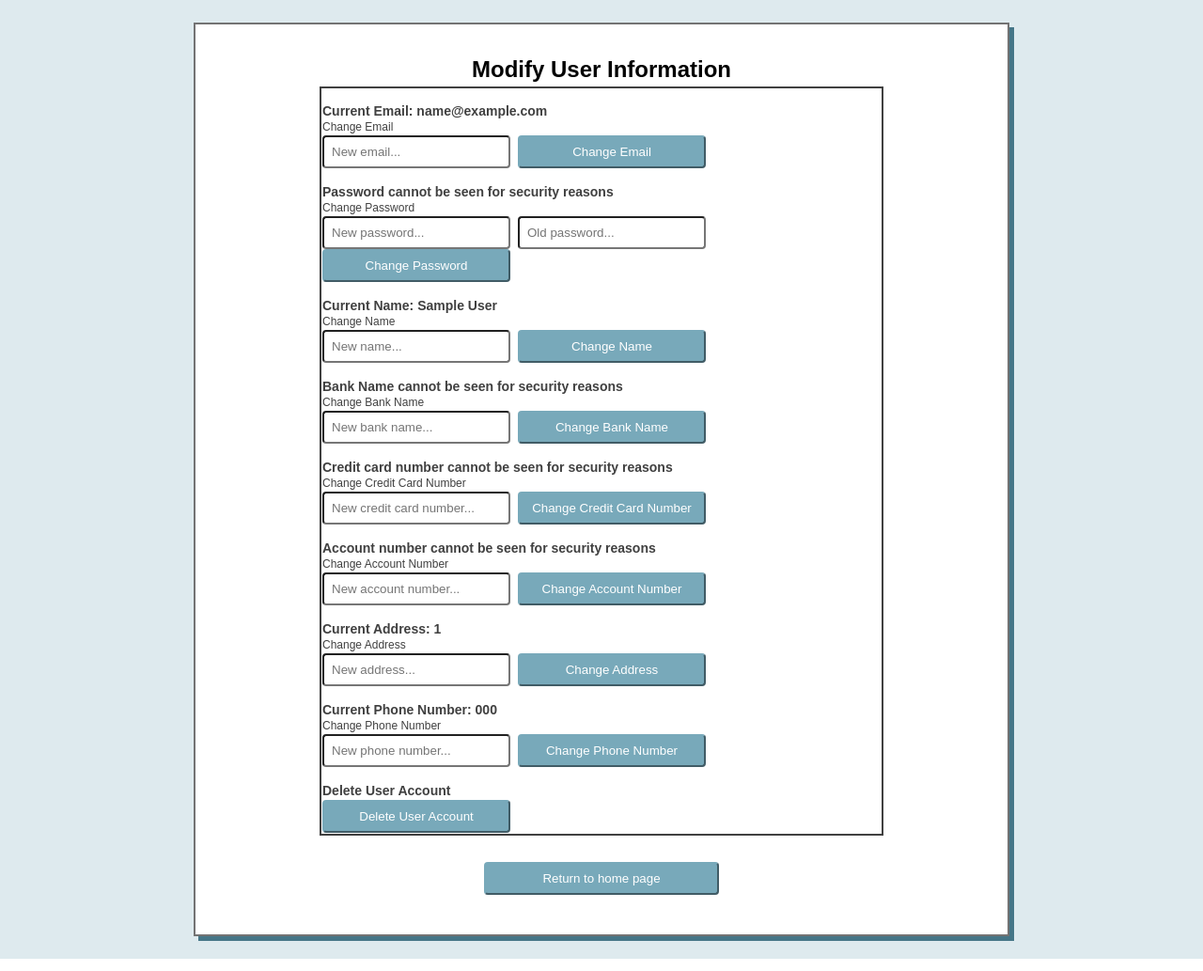
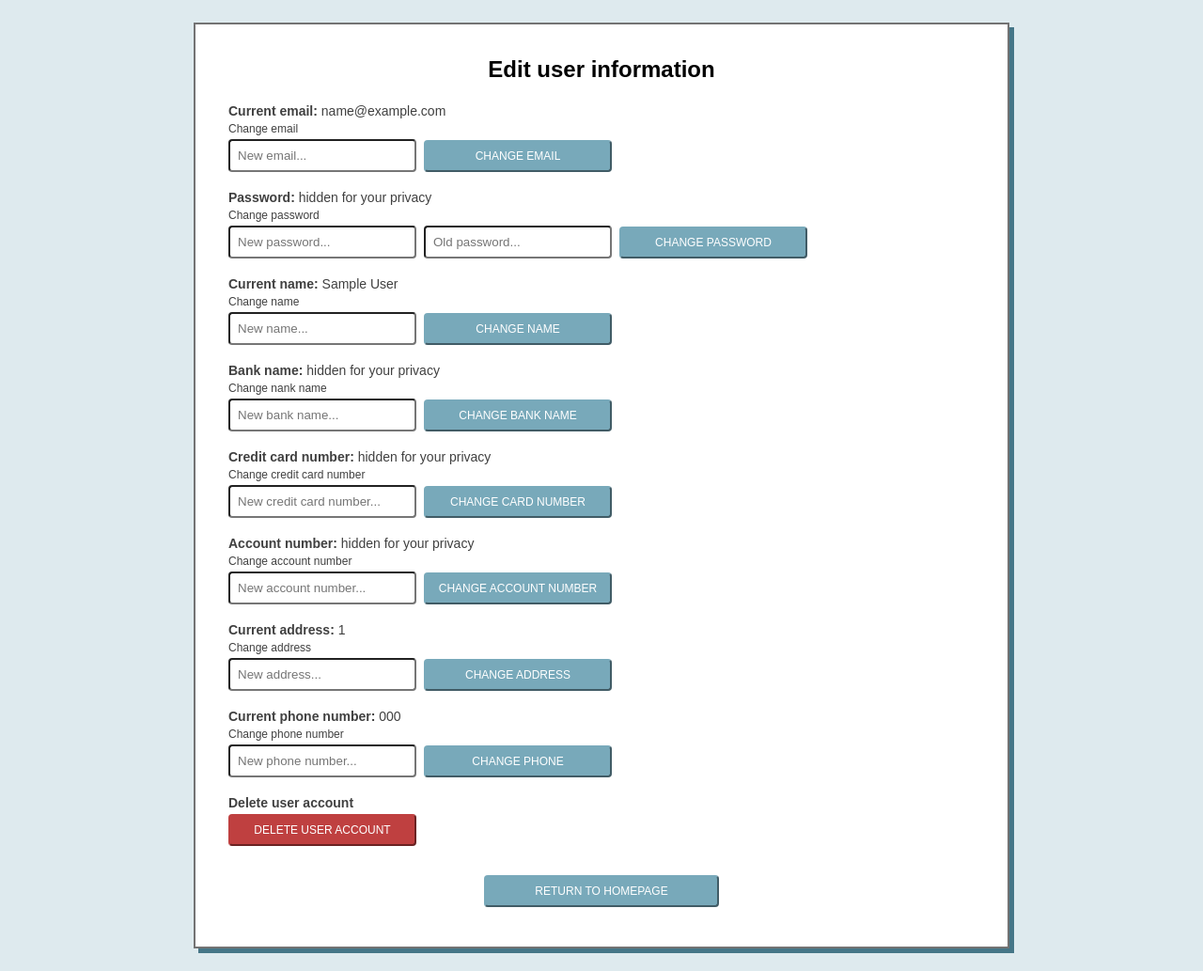
Before and after one commit to alt440/DatabasesPHPMysqli, a PHP site: page /BasicSetup/html/editUserInfo.php in a window 1280 px wide. Shown: the whole page at 94% size. Run offline with PHP 8.4, Linux system fonts and the light colour scheme; the visitor is signed in with stand-in values (Sample User, id 1); tables that the repository leaves empty or names only in its code hold one stand-in row (values such as "Sample post").

Commit message:
more styling

```diff
--- a/FinalProject/BasicSetup/html/css/editInfo.css
+++ b/FinalProject/BasicSetup/html/css/editInfo.css
@@ -43,6 +43,14 @@ tr {
     font-size: 12px;
 }
 
+.subtitle {
+    font-size: 18px;
+    margin-bottom: 4px;
+    text-align: center;
+    margin: auto;
+    margin-bottom: 4px;
+}
+
 .newButton {
     background-color:  #78a9ba;
     border-color: #78a9ba;
@@ -50,9 +58,25 @@ tr {
     padding: 8px;
     border-radius: 4px;
     width: 200px;
+    font-size: 12px;
 }
 
 .newButton:hover{
+    background-color: #abc9d4;
+    border-color: #abc9d4;
+}
+
+.newSmallButton{
+    background-color:  #78a9ba;
+    border-color: #78a9ba;
+    color: white;
+    padding: 8px;
+    border-radius: 4px;
+    width: 150px;
+    font-size: 12px;
+}
+
+.newSmallButton:hover{
     background-color: #abc9d4;
     border-color: #abc9d4;
 }
@@ -68,6 +92,7 @@ tr {
     margin-top: 16px;
     margin-left: auto;
     margin-right: auto;
+    font-size: 12px;
 }
 
 .centeredButton:hover{
@@ -87,11 +112,27 @@ tr {
     margin-left: auto;
     margin-right: auto;
     margin-bottom: 14px;
+    font-size: 12px;
 }
 
 .returnButton:hover{
     background-color: #abc9d4;
     border-color: #abc9d4;
+}
+
+.deleteButton{
+    background-color:  #bf4040;
+    border-color: #bf4040;
+    color: white;
+    padding: 8px;
+    border-radius: 4px;
+    width: 200px;
+    font-size: 12px;
+}
+
+.deleteButton:hover{
+background-color: #cc6666;
+border-color: #cc6666;
 }
 
 .newText {
@@ -138,15 +179,8 @@ tr {
 }
 
 .currentInfo {
-    font-weight: bold;
     color: #404040;
     padding-top: 16px;
-}
-
-.centeredTable {
-    margin-left: auto;
-    margin-right: auto;
-    text-align: center;
 }
 
 .loginBox {
@@ -171,6 +205,7 @@ p{
     text-align: center;
     font-size: 12px;
     color: #457687;
+    font-family: Arial;
 }
 
 .links:hover{
@@ -187,9 +222,14 @@ p{
     margin: auto;
 }
 
-table{
+.centeredTable {
+    margin: auto;
+    text-align: right;
+}
+
+.homeTable{
+    margin: auto;
     width: 600px;
-    margin: auto;
     border: solid 2px #404040;
     border-collapse: collapse;
 }
--- a/FinalProject/BasicSetup/html/editUserInfo.php
+++ b/FinalProject/BasicSetup/html/editUserInfo.php
@@ -27,69 +27,69 @@
 <html>
 <head>
   <meta charset="utf-8">
-  <title>Modify User Information</title>
+  <title>Edit user information - Share, Contribute & Comment System</title>
   <link rel="stylesheet" type="text/css" href="css/editInfo.css"/>
   <script src="../js/jquery-3.4.1.min.js"></script>
 </head>
 <body>
   <div class="bigBox">
-  <h2>Modify User Information</h2>
+  <h2>Edit user information</h2>
   <table id="userInformation">
     <tr>
-      <td class="currentInfo">Current Email: <?php echo $userInfo[3];?></td>
+      <td class="currentInfo"><b>Current email: </b><?php echo $userInfo[3];?></td>
     </tr><tr>
-      <td class="sub">Change Email</td>
+      <td class="sub">Change email</td>
     </tr><tr>
-      <td><input type="text" class="newText" id="changeEmailTxt" placeholder="New email..."><input type="button"  class="newButton" value="Change Email" id="changeEmail" onclick="changeEmail('<?php echo $userInfo[1];?>')"></td>
+      <td><input type="text" class="newText" id="changeEmailTxt" placeholder="New email..."><input type="button"  class="newButton" value="CHANGE EMAIL" id="changeEmail" onclick="changeEmail('<?php echo $userInfo[1];?>')"></td>
     </tr><tr>
-      <td class="currentInfo">Password cannot be seen for security reasons</td>
+      <td class="currentInfo"><b>Password:</b> hidden for your privacy</td>
     </tr><tr>
-      <td class="sub">Change Password</td>
+      <td class="sub">Change password</td>
     </tr><tr>
-      <td><input type="text" class="newText" id="changePasswordTxt" placeholder="New password..."><input type="text" class="newText" id="oldPassword" placeholder="Old password..."><input type="button" class="newButton" value="Change Password" id="changePassword" onclick="changePassword('<?php echo $userInfo[1];?>')"></td>
+      <td><input type="text" class="newText" id="changePasswordTxt" placeholder="New password..."><input type="text" class="newText" id="oldPassword" placeholder="Old password..."><input type="button" class="newButton" value="CHANGE PASSWORD" id="changePassword" onclick="changePassword('<?php echo $userInfo[1];?>')"></td>
     </tr><tr>
-      <td class="currentInfo">Current Name: <?php echo $userInfo[4];?></td>
+      <td class="currentInfo"><b>Current name:</b> <?php echo $userInfo[4];?></td>
     </tr><tr>
-      <td class="sub">Change Name</td>
+      <td class="sub">Change name</td>
     </tr><tr>
-      <td><input type="text" class="newText" id="changeNameTxt" placeholder="New name..."><input type="button" class="newButton" value="Change Name" id="changeName" onclick="changeName('<?php echo $userInfo[1];?>')"></td>
+      <td><input type="text" class="newText" id="changeNameTxt" placeholder="New name..."><input type="button" class="newButton" value="CHANGE NAME" id="changeName" onclick="changeName('<?php echo $userInfo[1];?>')"></td>
     </tr><tr>
-      <td class="currentInfo">Bank Name cannot be seen for security reasons</td>
+      <td class="currentInfo"><b>Bank name: </b>hidden for your privacy</td>
     </tr><tr>
-      <td class="sub">Change Bank Name</td>
+      <td class="sub">Change nank name</td>
     </tr><tr>
-      <td><input type="text" class="newText" id="changeBankNameTxt" placeholder="New bank name..."><input type="button" class="newButton" value="Change Bank Name" id="changeBankName" onclick="changeBankName('<?php echo $userInfo[1];?>')"></td>
+      <td><input type="text" class="newText" id="changeBankNameTxt" placeholder="New bank name..."><input type="button" class="newButton" value="CHANGE BANK NAME" id="changeBankName" onclick="changeBankName('<?php echo $userInfo[1];?>')"></td>
     </tr><tr>
-      <td class="currentInfo">Credit card number cannot be seen for security reasons</td>
+      <td class="currentInfo"><b>Credit card number: </b>hidden for your privacy</td>
     </tr><tr>
-      <td class="sub">Change Credit Card Number</td>
+      <td class="sub">Change credit card number</td>
     </tr><tr>
-      <td><input type="text" class="newText" id="changeCreditCardNbTxt" placeholder="New credit card number..."><input type="button" class="newButton" value="Change Credit Card Number" id="changeCreditCardNb" onclick="changeCreditCardNb('<?php echo $userInfo[1];?>')"></td>
+      <td><input type="text" class="newText" id="changeCreditCardNbTxt" placeholder="New credit card number..."><input type="button" class="newButton" value="CHANGE CARD NUMBER" id="changeCreditCardNb" onclick="changeCreditCardNb('<?php echo $userInfo[1];?>')"></td>
     </tr><tr>
-      <td class="currentInfo">Account number cannot be seen for security reasons</td>
+      <td class="currentInfo"><b>Account number: </b>hidden for your privacy</td>
     </tr><tr>
-      <td class="sub">Change Account Number</td>
+      <td class="sub">Change account number</td>
     </tr><tr>
-      <td><input type="text" class="newText" id="changeAccountNbTxt" placeholder="New account number..."><input type="button" class="newButton" value="Change Account Number" id="changeAccountNb" onclick="changeAccountNb('<?php echo $userInfo[1];?>')"></td>
+      <td><input type="text" class="newText" id="changeAccountNbTxt" placeholder="New account number..."><input type="button" class="newButton" value="CHANGE ACCOUNT NUMBER" id="changeAccountNb" onclick="changeAccountNb('<?php echo $userInfo[1];?>')"></td>
     </tr><tr>
-      <td class="currentInfo">Current Address: <?php echo $userInfo[10];?></td>
+      <td class="currentInfo"><b>Current address: </b><?php echo $userInfo[10];?></td>
     </tr><tr>
-      <td class="sub">Change Address</td>
+      <td class="sub">Change address</td>
     </tr><tr>
-      <td><input type="text" class="newText" id="changeAddressTxt" placeholder="New address..."><input type="button" class="newButton" value="Change Address" id="changeAddress" onclick="changeAddress('<?php echo $userInfo[1];?>')"></td>
+      <td><input type="text" class="newText" id="changeAddressTxt" placeholder="New address..."><input type="button" class="newButton" value="CHANGE ADDRESS" id="changeAddress" onclick="changeAddress('<?php echo $userInfo[1];?>')"></td>
     </tr><tr>
-      <td class="currentInfo">Current Phone Number: <?php echo $userInfo[11];?></td>
+      <td class="currentInfo"><b>Current phone number: </b><?php echo $userInfo[11];?></td>
     </tr><tr>
-      <td class="sub">Change Phone Number</td>
+      <td class="sub">Change phone number</td>
     </tr><tr>
-      <td><input type="text" class="newText" id="changePhoneNumberTxt" placeholder="New phone number..."><input type="button" class="newButton"  value="Change Phone Number" id="changePhoneNumber" onclick="changePhoneNumber('<?php echo $userInfo[1];?>')"></td>
+      <td><input type="text" class="newText" id="changePhoneNumberTxt" placeholder="New phone number..."><input type="button" class="newButton"  value="CHANGE PHONE" id="changePhoneNumber" onclick="changePhoneNumber('<?php echo $userInfo[1];?>')"></td>
     </tr><tr>
-      <td class="currentInfo">Delete User Account</td>
+      <td class="currentInfo"><b>Delete user account</b></td>
     </tr><tr>
-      <td><input type="button" class="newButton" value="Delete User Account" id="deleteAllUser" onclick="deleteUser('<?php echo $userInfo[1];?>')"></td>
+      <td><input type="button" class="deleteButton" value="DELETE USER ACCOUNT" id="deleteAllUser" onclick="deleteUser('<?php echo $userInfo[1];?>')"></td>
     </tr>
   </table>
-  <input type="button" class="returnButton" value="Return to home page" id="returnToHomePage" onclick="returnToHomePage()">
+  <input type="button" class="returnButton" value="RETURN TO HOMEPAGE" id="returnToHomePage" onclick="returnToHomePage()">
 
   <script>
 
```
Also changed, not shown: FinalProject/BasicSetup/html/editUserMemberships.php (+24 -19 lines), FinalProject/BasicSetup/html/homePage.php (+31 -29 lines).
